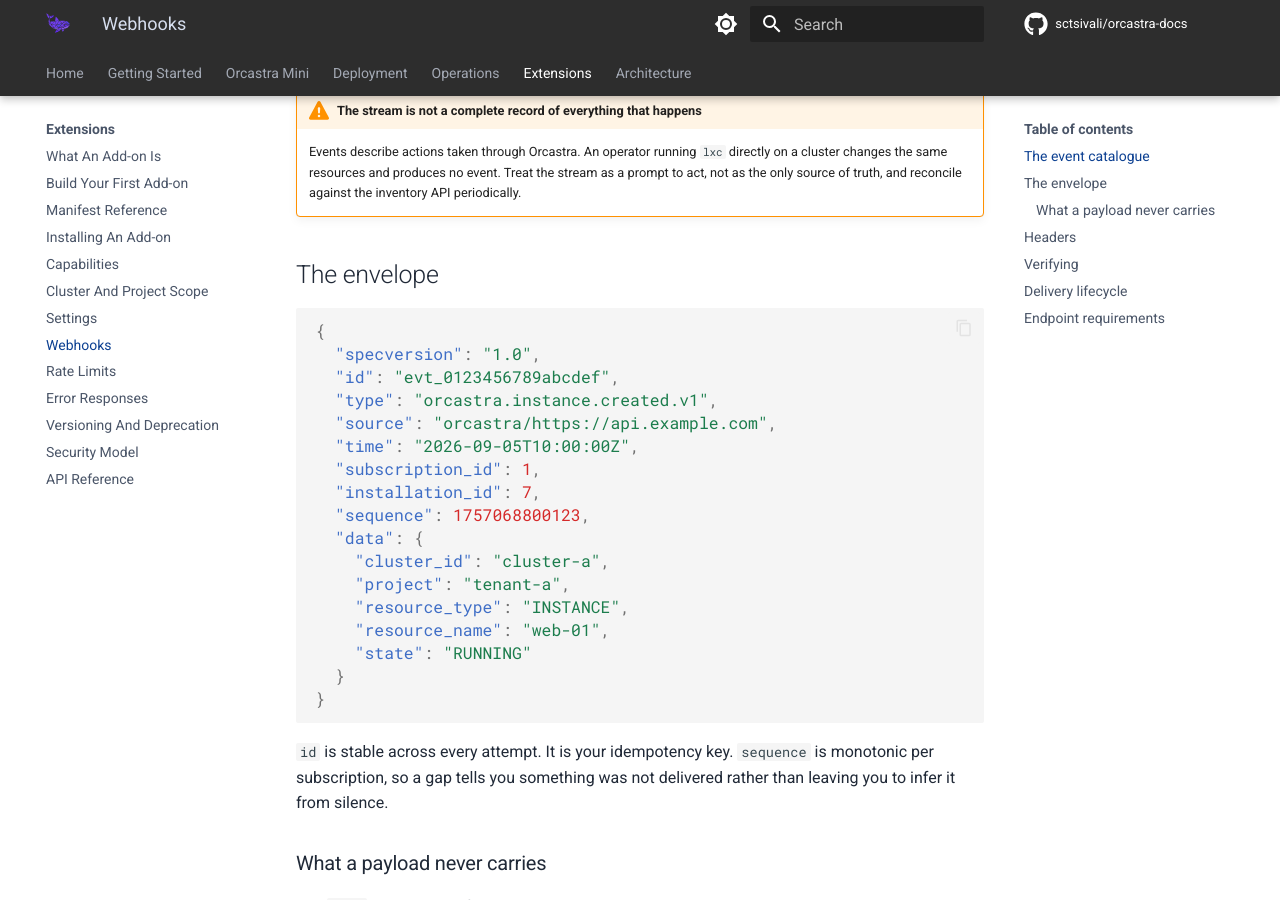
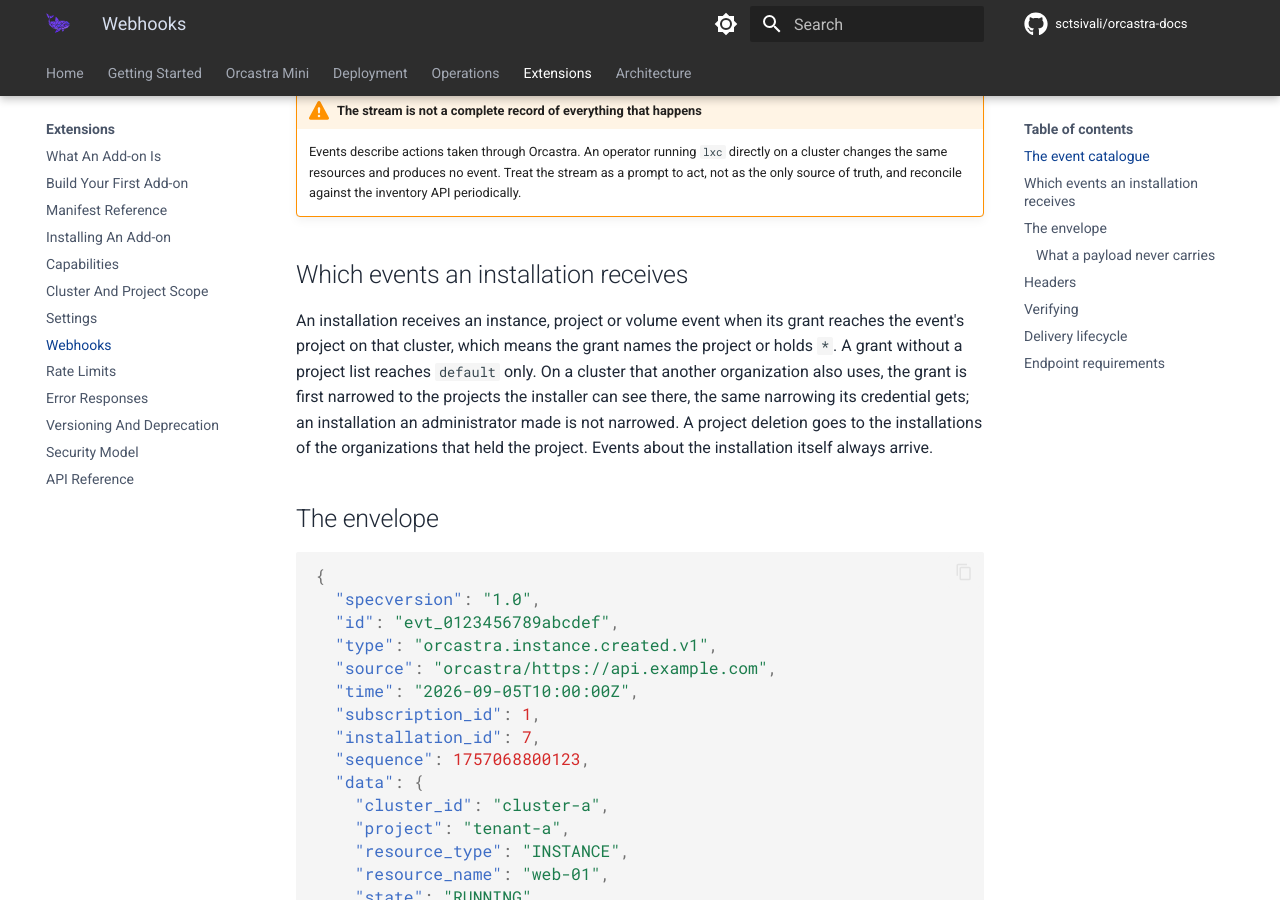
Before and after one commit to sctsivali/orcastra-docs, an MkDocs documentation site: the page built from docs/extensions/webhooks.md, in a window 1280 px wide and 900 px high, scrolled down 928 px. Built offline with MkDocs 1.6.1 and Material for MkDocs 9.7.7, drawn with Linux system fonts in a browser that asks for light colours; comment, search, counter and statistics services are not loaded; the version menu is left out; some of the changed text lies outside the part shown.

Commit message:
docs(extensions): say which events an installation receives
Webhook events are now filtered by the installation's grant: an event's
project must be in the grant for that cluster, narrowed to what the
installer can see on a cluster another organization also uses. A
delivery is withheld when the grant stops naming the project.

```diff
--- a/docs/extensions/webhooks.md
+++ b/docs/extensions/webhooks.md
@@ -22,6 +22,10 @@
 
 !!! warning "The stream is not a complete record of everything that happens"
     Events describe actions taken through Orcastra. An operator running `lxc` directly on a cluster changes the same resources and produces no event. Treat the stream as a prompt to act, not as the only source of truth, and reconcile against the inventory API periodically.
+
+## Which events an installation receives
+
+An installation receives an instance, project or volume event when its grant reaches the event's project on that cluster, which means the grant names the project or holds `*`. A grant without a project list reaches `default` only. On a cluster that another organization also uses, the grant is first narrowed to the projects the installer can see there, the same narrowing its credential gets; an installation an administrator made is not narrowed. A project deletion goes to the installations of the organizations that held the project. Events about the installation itself always arrive.
 
 ## The envelope
 
@@ -94,7 +98,7 @@
     Queued --> Retrying: failed, attempts remain
     Retrying --> Delivered: a later attempt succeeded
     Retrying --> GaveUp: attempts exhausted
-    Queued --> Withheld: installation no longer reaches that cluster
+    Queued --> Withheld: installation no longer reaches that cluster or project
     GaveUp --> [*]
     Delivered --> [*]
     Withheld --> [*]
@@ -111,7 +115,7 @@
 
 Answer `2xx` quickly and work afterwards. A slow success holds a connection for as long as you take.
 
-**Withheld** means the delivery was never sent, because the installation stopped reaching that cluster between the event happening and the delivery going out. It is the revocation working rather than an outage.
+**Withheld** means the delivery was never sent, because the installation stopped reaching that cluster, or its grant stopped naming that project, between the event happening and the delivery going out. It is the revocation working rather than an outage.
 
 ## Endpoint requirements
 
```
